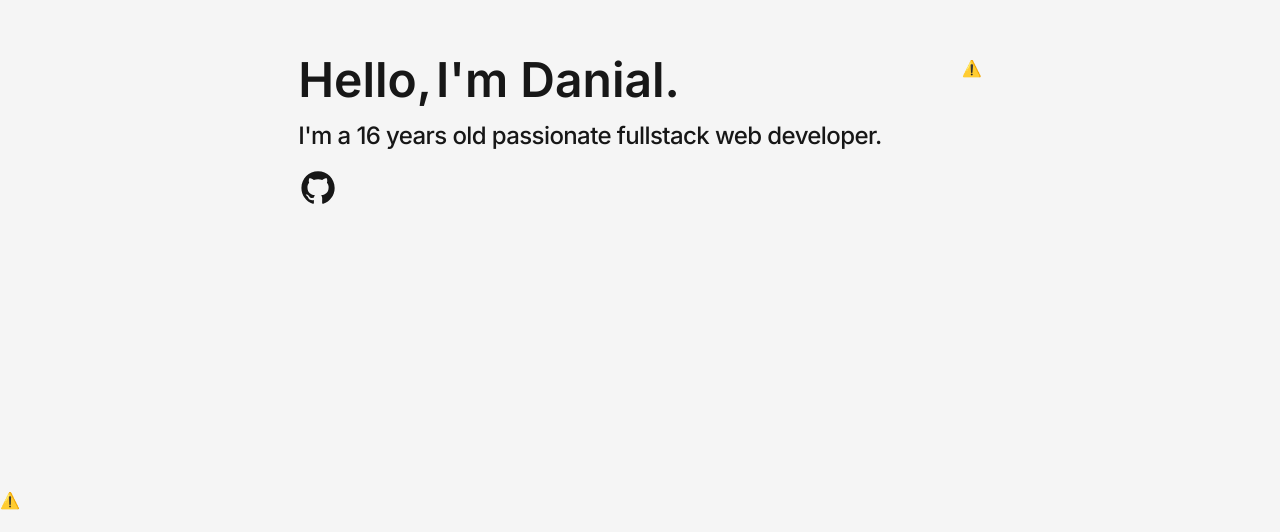
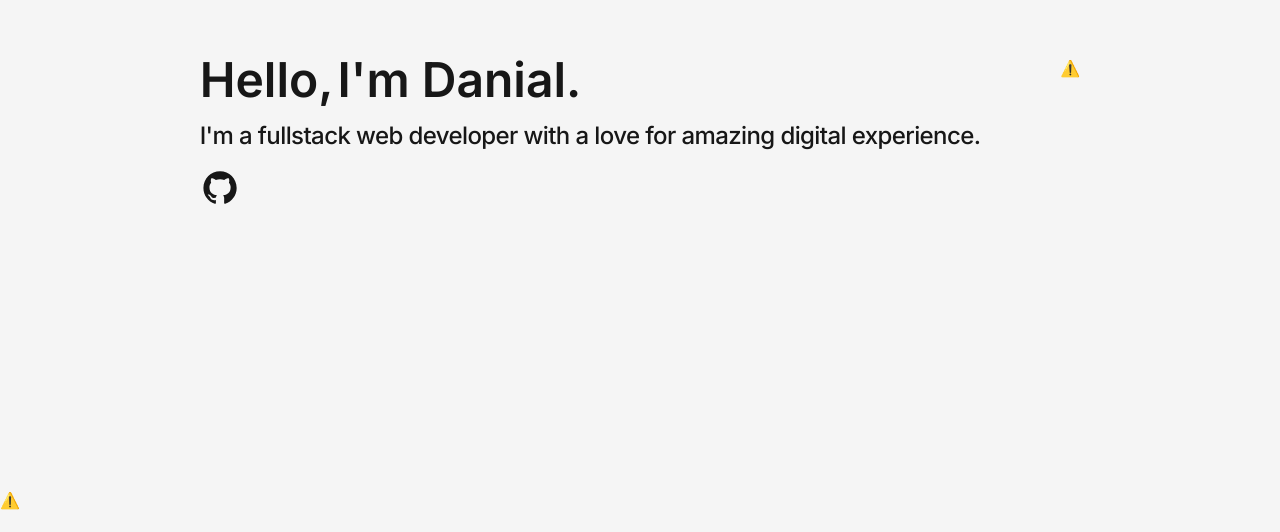
Before and after one commit to rikster-r/portfolio, a React (Vite) app: page / in a window 1280 px wide. Shown: the part 268-800 px from the top of the page. Built offline with nearby package versions, Linux system fonts and the light colour scheme; no server answers; the HTML template or start-up script is replaced by a standard one.

Commit message:
Update info

```diff
--- a/src/components/Hero.jsx
+++ b/src/components/Hero.jsx
@@ -50,7 +50,8 @@ const Hero = ({ scrollTo }) => {
             className="tracking-tight text-lg lg:text-2xl mb-4 font-medium"
             variants={variants}
           >
-            I'm a 16 years old passionate fullstack web developer.
+            I'm a fullstack web developer with a love for amazing digital
+            experience.
           </motion.h1>
           <motion.a
             className="w-max"
```
